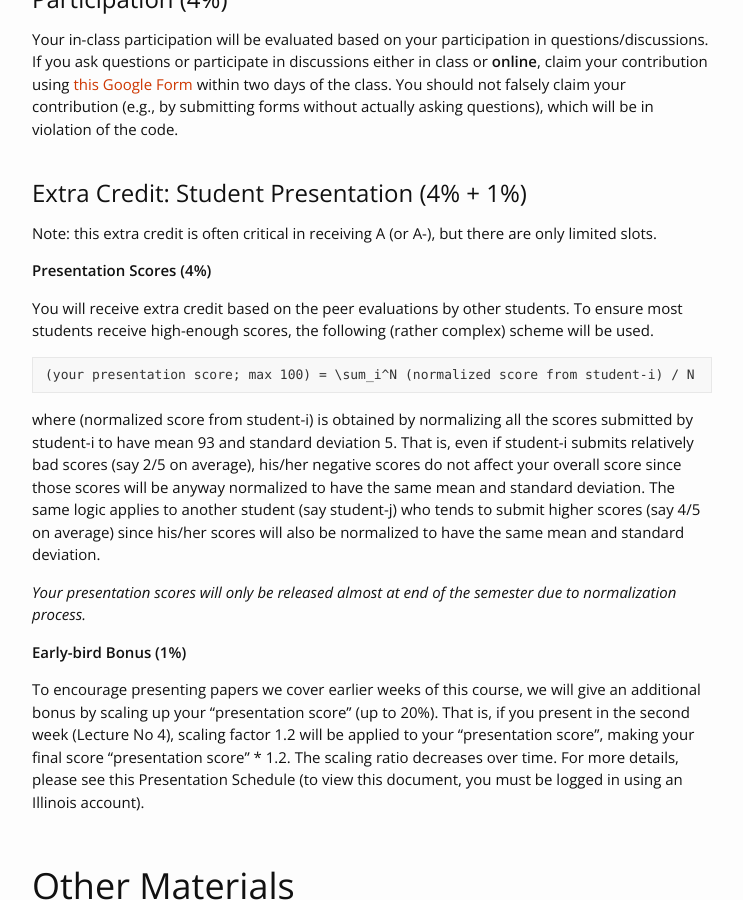
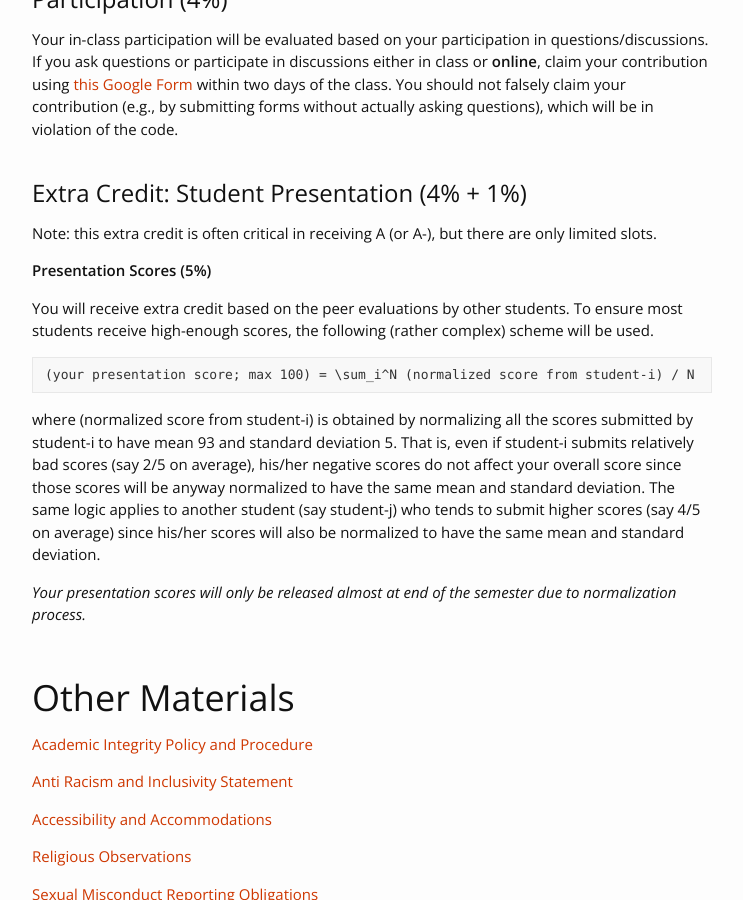
Before and after one commit to pyongjoo/pyongjoo.github.io, a Jekyll site: the page built from teaching/sp2025/cs598.md, in a window 1280 px wide and 900 px high, scrolled down 3379 px. Shown: the whole window, without its empty margins (268-1011 px from the left). Built offline with Jekyll 4.4.1, drawn with Linux system fonts in a browser that asks for light colours.

Commit message:
early bird bonus removed for simplicity

```diff
--- a/teaching/sp2025/cs598.md
+++ b/teaching/sp2025/cs598.md
@@ -137,7 +137,7 @@ Your in-class participation will be evaluated based on your participation in que
 
 Note: this extra credit is often critical in receiving A (or A-), but there are only limited slots.
 
-**Presentation Scores (4%)**
+**Presentation Scores (5%)**
 
 You will receive extra credit based on the peer evaluations by other students. To ensure most students receive high-enough scores, the following (rather complex) scheme will be used.
 
@@ -147,10 +147,6 @@ where (normalized score from student-i) is obtained by normalizing all the score
 
 *Your presentation scores will only be released almost at end of the semester
 due to normalization process.*
-
-**Early-bird Bonus (1%)**
-
-To encourage presenting papers we cover earlier weeks of this course, we will give an additional bonus by scaling up your "presentation score" (up to 20%). That is, if you present in the second week (Lecture No 4), scaling factor 1.2 will be applied to your "presentation score", making your final score "presentation score" * 1.2. The scaling ratio decreases over time. For more details, please see this Presentation Schedule (to view this document, you must be logged in using an Illinois account).
 
 
 <br/>
```
